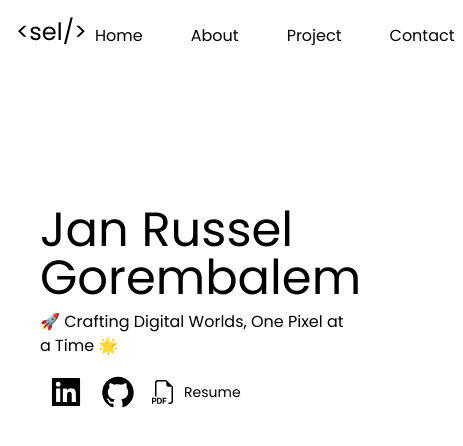
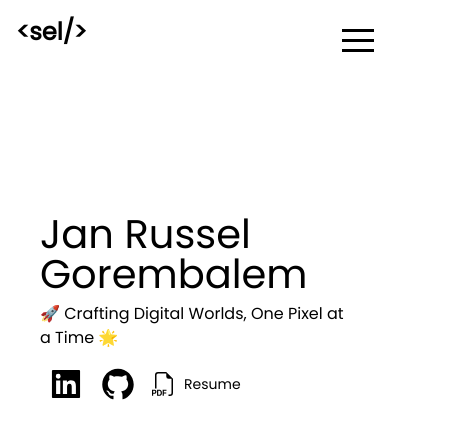
Before and after one commit to selelel/Portfolio, a React (Create React App) app: page / in a window 390 px wide. Shown: the top 446 px of the page, 463 px wide, since content can reach past the window. Built offline with nearby package versions, Linux system fonts and the light colour scheme.

Commit message:
Add humburger option

```diff
--- a/package.json
+++ b/package.json
@@ -15,6 +15,7 @@
     "@types/react": "^18.2.28",
     "@types/react-dom": "^18.2.13",
     "classnames": "^2.3.2",
+    "hamburger-react": "^2.5.0",
     "react": "^18.2.0",
     "react-dom": "^18.2.0",
     "react-icons": "^4.11.0",
--- a/src/Components/Main/Hero.tsx
+++ b/src/Components/Main/Hero.tsx
@@ -9,8 +9,8 @@ function Hero() {
   return (
     <>
     <div className="mx-10 mt-16 mb-32 min-h-[24rem] flex flex-col">
-      <div className="my-auto flex flex-col gap-y-2">
-        <h1 className="text-5xl">Jan Russel Gorembalem</h1>
+      <div className="my-auto flex flex-col gap-y-2 whitespace-normal">
+        <h1 className="text-5xl text_">Jan Russel Gorembalem</h1>
         <p className="font-medium">🚀 Crafting Digital Worlds, One Pixel at a Time 🌟</p>
         <div className="flex w-1/2 gap-0">
           <Button className="text-4xl w-fit"><AiFillLinkedin/></Button>
--- a/src/Components/Main/Main.tsx
+++ b/src/Components/Main/Main.tsx
@@ -1,13 +1,14 @@
 import Context from '../../Context/Context';
 import { useContext } from 'react';
 import Resume from '../Resume/Resume';
-import Button from '../../Reuseable UI/Button';
 import Modals from '../../Reuseable UI/Modals';
 import Nav from './Nav';
 import Hero from './Hero';
+import classNames from 'classnames';
 
 const Main = () => {
   const context= useContext(Context);
+  const classN = classNames('overflow-x-hidden',context?.modal ? 'duration-300 ease-out blur-sm': 'duration-500 ease-out blur-none')
   return (
     <>
     {
@@ -17,7 +18,7 @@ const Main = () => {
       </div> : ''
       }
 
-    <div className={context?.modal ? 'duration-700 ease-out blur-sm': 'duration-500 ease-out blur-none'}>
+    <div className={classN}>
       <Nav/>
       <Hero/>
     </div>
--- a/src/Components/Main/Nav.tsx
+++ b/src/Components/Main/Nav.tsx
@@ -1,16 +1,27 @@
 import Button from '../../Reuseable UI/Button'
+import Hamburger from 'hamburger-react'
+import { cont } from '../../Context/Context'
 
 function Nav() {
   const Logo = '<sel/>'
+  const context = cont();
   return (
     <>
-    <div className='flex justify-between m-4 items-middle '>
-      <div><p className='text-2xl'>{Logo}</p></div>
-      <div className='flex gap-8'>
+    <div className='flex justify-between m-4 items-middle'>
+      <div><p className='text-2xl font-bold'>{Logo}</p></div>
+        <div className='flex gap-2 media'>
+        <div className='media-show absolute right-2 justify-end'><Hamburger easing="ease-in " duration={0.3} toggled={context?.isOpen} toggle={context?.setOpen}/>
+        <div className={context?.isOpen ? 'visible absolute right-1':'hidden'}>
         <Button className='font-thin'>Home</Button>
         <Button className='font-thin'>About</Button>
         <Button className='font-thin'>Project</Button>
         <Button className='font-thin'>Contact</Button>
+        </div>
+        </div>
+          <Button className='font-thin'>Home</Button>
+          <Button className='font-thin'>About</Button>
+          <Button className='font-thin'>Project</Button>
+          <Button className='font-thin'>Contact</Button>
       </div>
     </div>
     </>
--- a/src/Context/Context.tsx
+++ b/src/Context/Context.tsx
@@ -9,19 +9,22 @@ type Props = {
 type Outputprops = {
   modal: boolean,
   setModal: React.Dispatch<React.SetStateAction<boolean>>,
+  setOpen: React.Dispatch<React.SetStateAction<boolean>>,
   toToggle: () => void,
+  isOpen: boolean,
 }
 
 const Context = createContext<Outputprops|null>(null)
 
 const Provider = ({children}:Props) => {
+  const [isOpen, setOpen] = useState(false)
   const [modal, setModal] = useState(false)
   const toToggle = () => {
     modal===true ? setModal(false): setModal(true);
   }
 
   return (
-    <Context.Provider value = {{modal, setModal, toToggle}} >{children}</Context.Provider>
+    <Context.Provider value = {{modal, setModal, toToggle, isOpen, setOpen}} >{children}</Context.Provider>
   )
 }
 
--- a/src/index.css
+++ b/src/index.css
@@ -7,6 +7,26 @@
 * {
   /* border: solid 1px grey; */
 }
+@media only screen and (max-width: 600px) {
+.media{
+  visibility: hidden;
+}
+}
+@media only screen and (max-width: 600px) {
+  .media-show{
+    visibility: visible;
+
+  }
+  .text_{
+    font-size: 2.5rem;
+  }
+  }
+  @media only screen and (min-width: 601px) {
+    .media-show{
+      visibility: hidden;
+    }
+    }
+
 
 body {
   font-family: 'Poppins', sans-serif;
```
Also changed, not shown: 1 other file (tests, documents, lock files or other folders).
